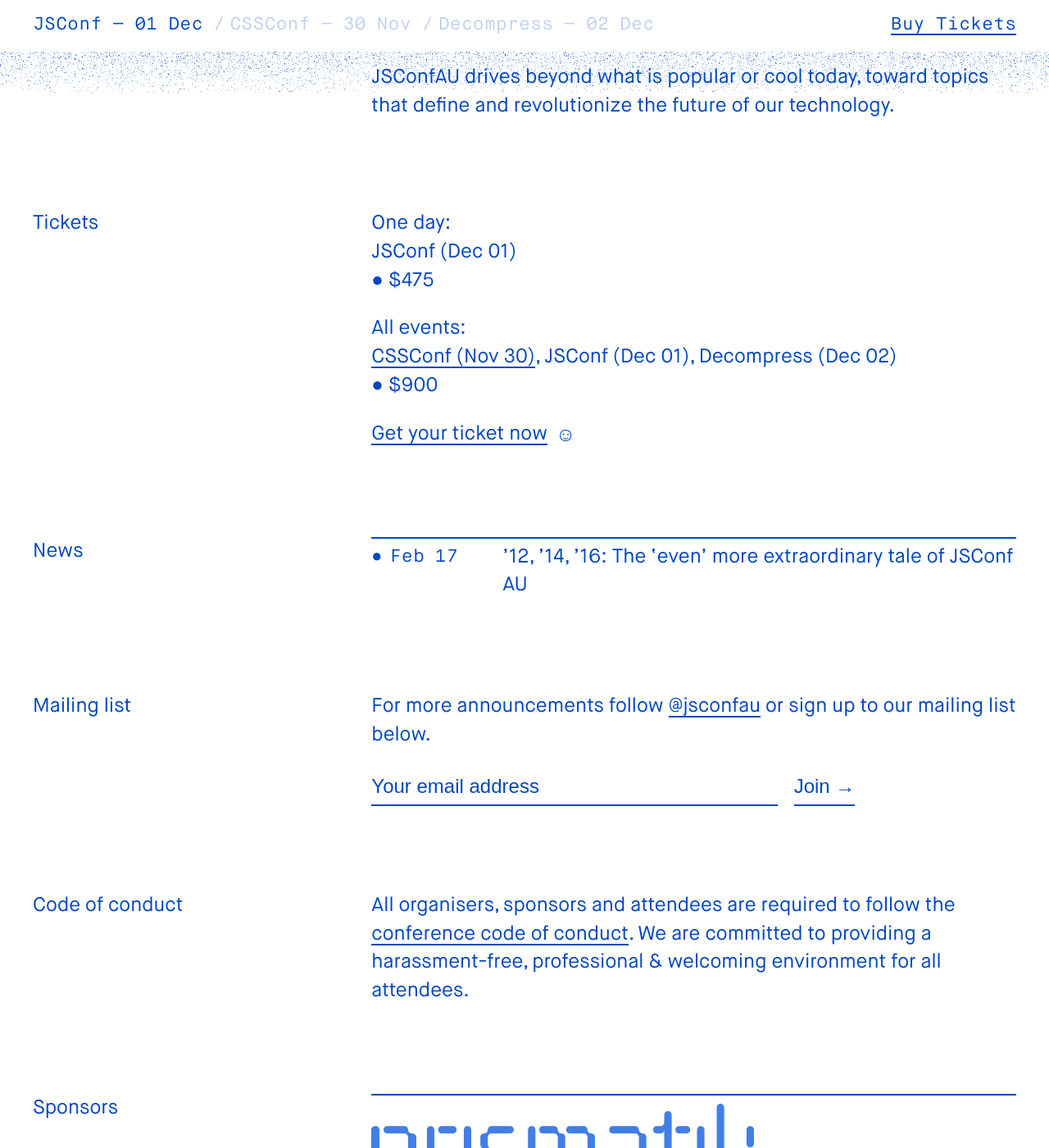
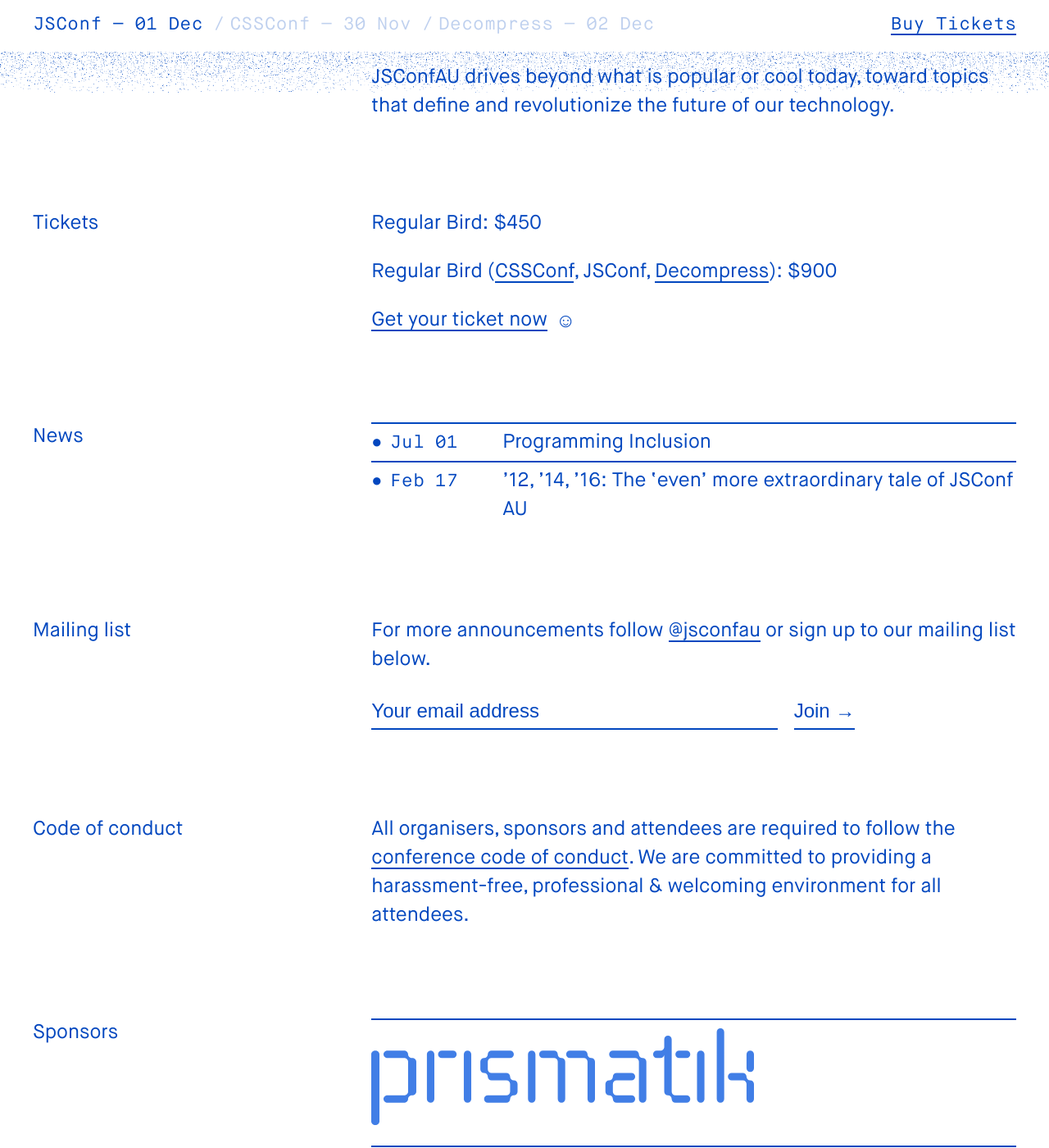
Before and after one commit to vsfest/2016.jsconfau.com, a Jekyll site: the page built from index.html, in a window 1280 px wide and 1400 px high, scrolled down 863 px. Shown: the whole window at 82% size. Built offline with Jekyll 4.4.1, drawn with Linux system fonts in a browser that asks for light colours.

Commit message:
adds programming inclusion post and fixes tickets

```diff
--- a/_includes/tickets.html
+++ b/_includes/tickets.html
@@ -4,14 +4,10 @@
   </p>
   <div class="title-content">
     <p>
-      One day:<br>
-      JSConf (Dec 01)<br>
-      &#9679; $475
+      Regular Bird: $450
     </p>
     <p>
-      All events:<br>
-      <a href="http://cssconf.com.au">CSSConf (Nov 30)</a>, JSConf (Dec 01), Decompress (Dec 02)<br>
-      &#9679; $900
+      Regular Bird (<a href="http://cssconf.com.au">CSSConf</a>, JSConf, <a href="http://2016.decompress.com.au/">Decompress</a>): $900
     </p>
 
     <p>
--- a/_layouts/post.html
+++ b/_layouts/post.html
@@ -13,6 +12,7 @@
   </p>
   <div class="title-content">
     <h1>{{ page.title }}</h1>
+    <time datetime="{{ page.date | date_to_xmlschema }}" itemprop="datePublished">{{ page.date | date: "%b %d" }}</time>
     <div class="body">
       {{ content }}
     </div>
--- a/_sass/_post.scss
+++ b/_sass/_post.scss
@@ -1,6 +1,18 @@
 .row-article {
   border-bottom: 2px solid;
   padding-bottom: 8rem;
+
+  strong {
+    font-weight: bold;
+  }
+
+  li {
+    margin-bottom: 24px;
+  }
+
+  h1 {
+    margin-bottom: 0;
+  }
 }
 
 .meta {
```
Also changed, not shown: other parts of _layouts/post.html (+0 -1 lines), _posts/2016-07-01-programming-inclusion.markdown (added, +49 -0 lines), Gemfile.lock, 1 other file.
